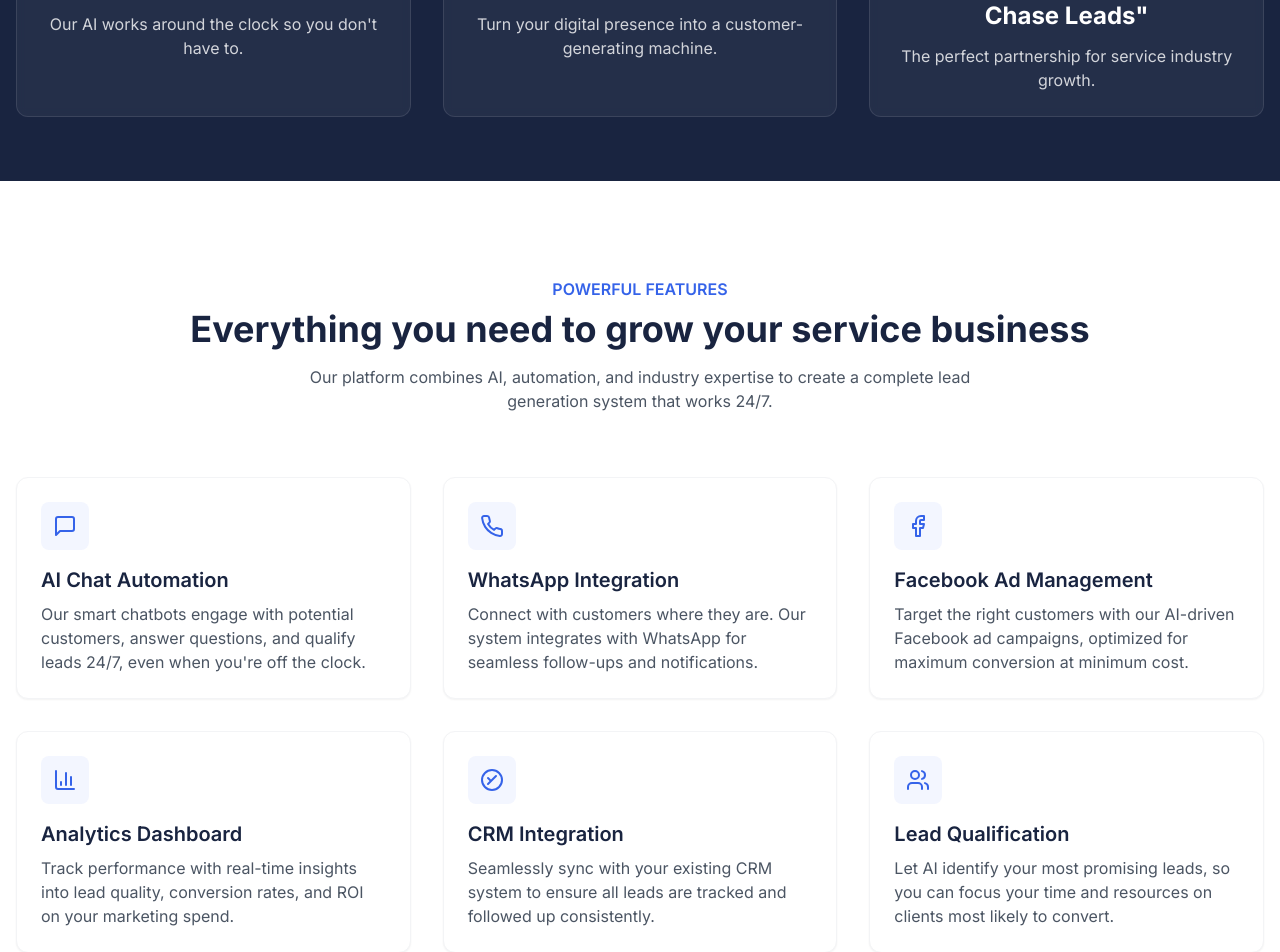
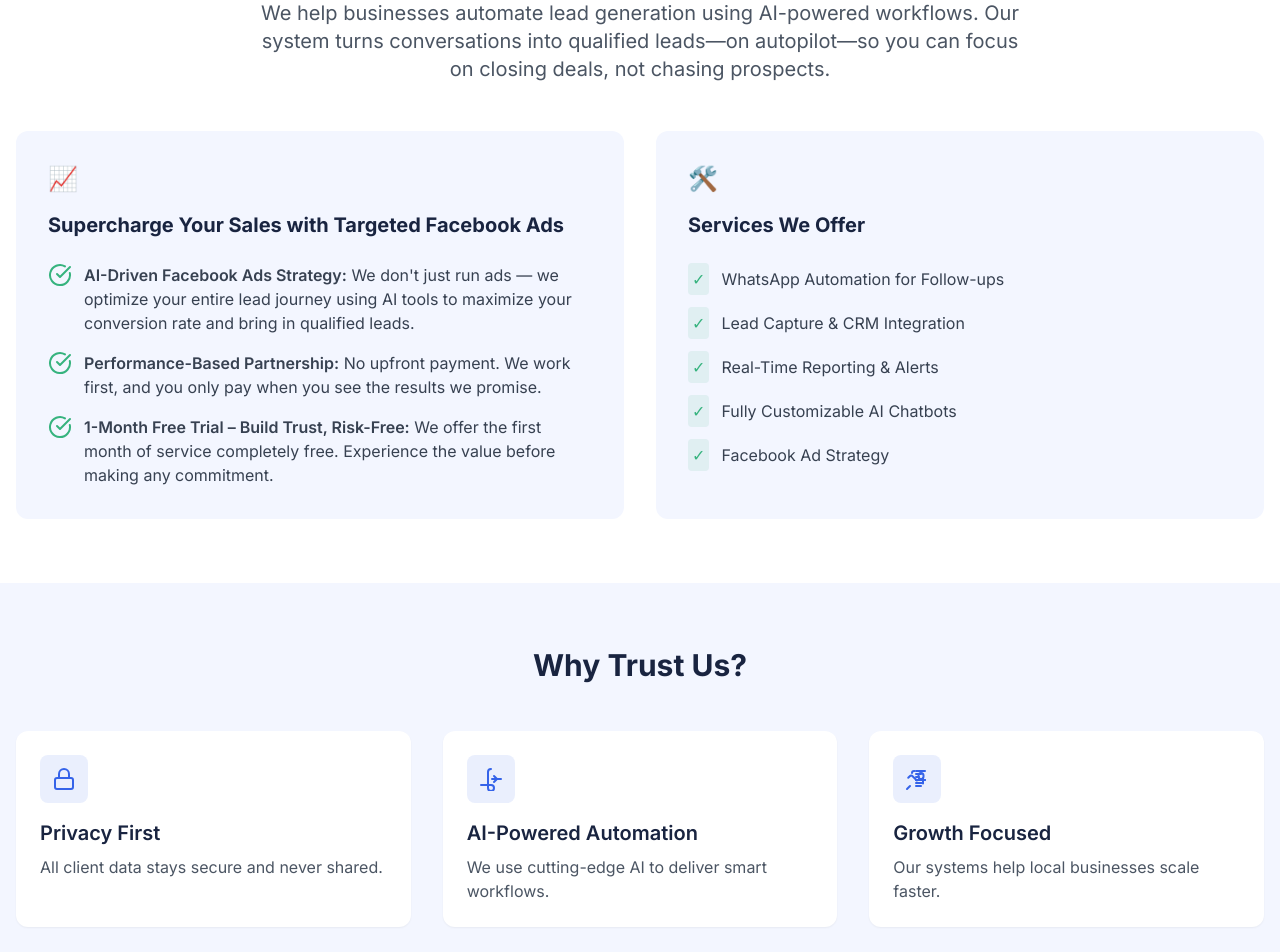
Before and after one commit to joe-webservices/w-0730, a React (Vite) app: page / in a window 1280 px wide. Shown: the part 840-1792 px from the top of the page. Built offline with nearby package versions, Linux system fonts and the light colour scheme.

Commit message:
Update homepage content and about us section.
Update the homepage with new content, including the "About Us" section, and contact information.

```diff
--- a/src/App.tsx
+++ b/src/App.tsx
@@ -5,6 +5,7 @@ import { TooltipProvider } from "@/components/ui/tooltip";
 import { QueryClient, QueryClientProvider } from "@tanstack/react-query";
 import { BrowserRouter, Routes, Route } from "react-router-dom";
 import Index from "./pages/Index";
+import About from "./pages/About";
 import Chat from "./pages/Chat";
 import NotFound from "./pages/NotFound";
 
@@ -18,6 +19,7 @@ const App = () => (
       <BrowserRouter>
         <Routes>
           <Route path="/" element={<Index />} />
+          <Route path="/about" element={<About />} />
           <Route path="/chat" element={<Chat />} />
           {/* ADD ALL CUSTOM ROUTES ABOVE THE CATCH-ALL "*" ROUTE */}
           <Route path="*" element={<NotFound />} />
--- a/src/pages/Index.tsx
+++ b/src/pages/Index.tsx
@@ -5,36 +5,29 @@ import ButtonPrimary from '@/components/ButtonPrimary';
 import ButtonSecondary from '@/components/ButtonSecondary';
 import Logo from '@/components/Logo';
 
-// New brand colors:
-// Primary: #3563E9 (bright blue)
-// Secondary: #36B37E (green)
-// Accent: #FFB620 (amber)
-// Dark: #192440
-// Light: #F3F6FF
-
 const Index = () => {
   return (
     <div className="flex flex-col min-h-screen bg-white text-gray-800 overflow-x-hidden">
       {/* Header */}
       <header className="w-full bg-white border-b border-gray-100 sticky top-0 z-50">
         <div className="max-w-7xl mx-auto px-4 py-4 flex justify-between items-center">
-          <div className="flex items-center gap-2">
-            <div className="bg-[#3563E9] text-white p-2 rounded-lg">
-              <Zap size={24} />
-            </div>
-            <span className="text-[#192440] text-2xl font-bold">AutoLead</span>
-            <span className="text-[#3563E9] text-2xl font-bold">Systems</span>
-          </div>
+          <Logo />
           <nav className="hidden md:flex items-center gap-8">
-            <a href="#features" className="text-gray-600 hover:text-[#3563E9] font-medium transition-colors">Features</a>
-            <a href="#testimonials" className="text-gray-600 hover:text-[#3563E9] font-medium transition-colors">Testimonials</a>
-            <a href="#about" className="text-gray-600 hover:text-[#3563E9] font-medium transition-colors">About Us</a>
+            <Link to="/" className="text-[#3563E9] font-medium">Home</Link>
+            <Link to="/about" className="text-gray-600 hover:text-[#3563E9] font-medium transition-colors">About us</Link>
           </nav>
           <ButtonPrimary className="bg-[#3563E9] hover:bg-[#2854d8]">
             Get Started Free
           </ButtonPrimary>
         </div>
       </header>
+
+      {/* Banner */}
+      <div className="w-full bg-[#F3F6FF] py-2">
+        <p className="text-center text-sm text-gray-600">
+          This site is a quick demo — no charge, no commitment
+        </p>
+      </div>
 
       {/* Hero Section */}
       <section className="w-full pt-16 pb-24 px-4 bg-gradient-to-br from-[#F3F6FF] to-white">
@@ -132,9 +125,144 @@ const Index = () => {
         </div>
       </section>
 
-      {/* Taglines Section - Updated with new taglines */}
-      <section className="w-full py-16 bg-[#192440] text-white">
-        <div className="max-w-7xl mx-auto px-4">
+      {/* What We Do Section */}
+      <section className="w-full py-16 px-4 bg-white">
+        <div className="max-w-7xl mx-auto">
+          <div className="text-center mb-12">
+            <h2 className="text-3xl font-bold text-[#192440]">What We Actually Do</h2>
+            <p className="mt-4 text-xl text-gray-600 max-w-3xl mx-auto">
+              We help businesses automate lead generation using AI-powered workflows. Our system turns conversations into qualified leads—on autopilot—so you can focus on closing deals, not chasing prospects.
+            </p>
+          </div>
+
+          <div className="grid md:grid-cols-2 gap-8">
+            <div className="bg-[#F3F6FF] p-8 rounded-xl">
+              <div className="text-[#3563E9] text-2xl font-bold mb-4">📈</div>
+              <h3 className="text-xl font-bold text-[#192440] mb-3">Supercharge Your Sales with Targeted Facebook Ads</h3>
+
+              <div className="space-y-4 mt-6">
+                <div className="flex gap-3">
+                  <CheckCircle size={24} className="text-[#36B37E] shrink-0" />
+                  <p className="text-gray-700">
+                    <span className="font-semibold">AI-Driven Facebook Ads Strategy:</span> We don't just run ads — we optimize your entire lead journey using AI tools to maximize your conversion rate and bring in qualified leads.
+                  </p>
+                </div>
+
+                <div className="flex gap-3">
+                  <CheckCircle size={24} className="text-[#36B37E] shrink-0" />
+                  <p className="text-gray-700">
+                    <span className="font-semibold">Performance-Based Partnership:</span> No upfront payment. We work first, and you only pay when you see the results we promise.
+                  </p>
+                </div>
+
+                <div className="flex gap-3">
+                  <CheckCircle size={24} className="text-[#36B37E] shrink-0" />
+                  <p className="text-gray-700">
+                    <span className="font-semibold">1-Month Free Trial – Build Trust, Risk-Free:</span> We offer the first month of service completely free. Experience the value before making any commitment.
+                  </p>
+                </div>
+              </div>
+            </div>
+
+            <div className="bg-[#F3F6FF] p-8 rounded-xl">
+              <div className="text-[#3563E9] text-2xl font-bold mb-4">🛠️</div>
+              <h3 className="text-xl font-bold text-[#192440] mb-3">Services We Offer</h3>
+
+              <div className="space-y-3 mt-6">
+                <div className="flex items-center gap-3">
+                  <div className="bg-[#36B37E]/10 text-[#36B37E] p-1 rounded">✓</div>
+                  <p className="text-gray-700">WhatsApp Automation for Follow-ups</p>
+                </div>
+
+                <div className="flex items-center gap-3">
+                  <div className="bg-[#36B37E]/10 text-[#36B37E] p-1 rounded">✓</div>
+                  <p className="text-gray-700">Lead Capture & CRM Integration</p>
+                </div>
+
+                <div className="flex items-center gap-3">
+                  <div className="bg-[#36B37E]/10 text-[#36B37E] p-1 rounded">✓</div>
+                  <p className="text-gray-700">Real-Time Reporting & Alerts</p>
+                </div>
+
+                <div className="flex items-center gap-3">
+                  <div className="bg-[#36B37E]/10 text-[#36B37E] p-1 rounded">✓</div>
+                  <p className="text-gray-700">Fully Customizable AI Chatbots</p>
+                </div>
+
+                <div className="flex items-center gap-3">
+                  <div className="bg-[#36B37E]/10 text-[#36B37E] p-1 rounded">✓</div>
+                  <p className="text-gray-700">Facebook Ad Strategy</p>
+                </div>
+              </div>
+            </div>
+          </div>
+        </div>
+      </section>
+
+      {/* Why Trust Us Section */}
+      <section className="w-full py-16 px-4 bg-[#F3F6FF]">
+        <div className="max-w-7xl mx-auto">
+          <div className="text-center mb-12">
+            <h2 className="text-3xl font-bold text-[#192440]">Why Trust Us?</h2>
+          </div>
+
+          <div className="grid md:grid-cols-3 gap-8">
+            <div className="bg-white p-6 rounded-xl shadow-sm">
+              <div className="w-12 h-12 bg-[#3563E9]/10 rounded-lg flex items-center justify-center mb-4">
+                <svg xmlns="http://www.w3.org/2000/svg" width="24" height="24" viewBox="0 0 24 24" fill="none" stroke="currentColor" strokeWidth="2" strokeLinecap="round" strokeLinejoin="round" className="text-[#3563E9]">
+                  <rect width="18" height="11" x="3" y="11" rx="2" ry="2"></rect>
+                  <path d="M7 11V7a5 5 0 0 1 10 0v4"></path>
+                </svg>
+              </div>
+              <h3 className="text-xl font-semibold mb-2 text-[#192440]">Privacy First</h3>
+              <p className="text-gray-600">
+                All client data stays secure and never shared.
+              </p>
+            </div>
+
+            <div className="bg-white p-6 rounded-xl shadow-sm">
+              <div className="w-12 h-12 bg-[#3563E9]/10 rounded-lg flex items-center justify-center mb-4">
+                <svg xmlns="http://www.w3.org/2000/svg" width="24" height="24" viewBox="0 0 24 24" fill="none" stroke="currentColor" strokeWidth="2" strokeLinecap="round" strokeLinejoin="round" className="text-[#3563E9]">
+                  <path d="M12 2a3 3 0 0 0-3 3v16a3 3 0 0 0 3 3 3 3 0 0 0 3-3 3 3 0 0 0-3-3H2"></path>
+                  <path d="M22 12h-9"></path>
+                  <path d="m15 15 3-3-3-3"></path>
+                </svg>
+              </div>
+              <h3 className="text-xl font-semibold mb-2 text-[#192440]">AI-Powered Automation</h3>
+              <p className="text-gray-600">
+                We use cutting-edge AI to deliver smart workflows.
+              </p>
+            </div>
+
+            <div className="bg-white p-6 rounded-xl shadow-sm">
+              <div className="w-12 h-12 bg-[#3563E9]/10 rounded-lg flex items-center justify-center mb-4">
+                <svg xmlns="http://www.w3.org/2000/svg" width="24" height="24" viewBox="0 0 24 24" fill="none" stroke="currentColor" strokeWidth="2" strokeLinecap="round" strokeLinejoin="round" className="text-[#3563E9]">
+                  <path d="m2 22 3-3"></path>
+                  <path d="M11 13h9"></path>
+                  <path d="M18 16.5V11"></path>
+                  <path d="M18.5 8.5a2.5 2.5 0 0 0-5 0v1a2.5 2.5 0 0 0 5 0Z"></path>
+                  <path d="M7 6c0-1.1.9-2 2-2h.5"></path>
+                  <path d="M11 4h9"></path>
+                  <path d="M11 7h5"></path>
+                  <path d="M11 10h3"></path>
+                  <path d="M11 13h9"></path>
+                  <path d="M11 16h7"></path>
+                  <path d="M11 19h5"></path>
+                  <path d="m3.23 10.73 1.54-1.54a2 2 0 0 1 2.83 0l4.27 4.27"></path>
+                </svg>
+              </div>
+              <h3 className="text-xl font-semibold mb-2 text-[#192440]">Growth Focused</h3>
+              <p className="text-gray-600">
+                Our systems help local businesses scale faster.
+              </p>
+            </div>
+          </div>
+        </div>
+      </section>
+
+      {/* Taglines Section - New section with the 3 taglines */}
+      <section className="w-full py-16 px-4 bg-[#192440] text-white">
+        <div className="max-w-7xl mx-auto">
           <div className="grid grid-cols-1 md:grid-cols-3 gap-8">
             <div className="flex flex-col items-center text-center p-6 border border-white/10 rounded-xl bg-white/5 backdrop-blur-sm">
               <h3 className="text-2xl font-bold mb-3">"From Click to Customer — Automatically"</h3>
@@ -152,90 +280,7 @@ const Index = () => {
         </div>
       </section>
 
-      {/* Features Section */}
-      <section id="features" className="w-full py-24 px-4">
-        <div className="max-w-7xl mx-auto">
-          <div className="text-center mb-16">
-            <span className="text-[#3563E9] font-semibold">POWERFUL FEATURES</span>
-            <h2 className="text-4xl font-bold mt-2 text-[#192440]">Everything you need to grow your service business</h2>
-            <p className="mt-4 text-gray-600 max-w-2xl mx-auto">
-              Our platform combines AI, automation, and industry expertise to create a complete lead generation system that works 24/7.
-            </p>
-          </div>
-
-          <div className="grid grid-cols-1 md:grid-cols-2 lg:grid-cols-3 gap-8">
-            <div className="bg-white p-6 rounded-xl shadow-sm border border-gray-100">
-              <div className="w-12 h-12 bg-[#F3F6FF] rounded-lg flex items-center justify-center mb-4">
-                <MessageSquare size={24} className="text-[#3563E9]" />
-              </div>
-              <h3 className="text-xl font-semibold mb-2 text-[#192440]">AI Chat Automation</h3>
-              <p className="text-gray-600">
-                Our smart chatbots engage with potential customers, answer questions, and qualify leads 24/7, even when you're off the clock.
-              </p>
-            </div>
-
-            <div className="bg-white p-6 rounded-xl shadow-sm border border-gray-100">
-              <div className="w-12 h-12 bg-[#F3F6FF] rounded-lg flex items-center justify-center mb-4">
-                <svg xmlns="http://www.w3.org/2000/svg" width="24" height="24" viewBox="0 0 24 24" fill="none" stroke="currentColor" strokeWidth="2" strokeLinecap="round" strokeLinejoin="round" className="text-[#3563E9]">
-                  <path d="M22 16.92v3a2 2 0 0 1-2.18 2 19.79 19.79 0 0 1-8.63-3.07 19.5 19.5 0 0 1-6-6 19.79 19.79 0 0 1-3.07-8.67A2 2 0 0 1 4.11 2h3a2 2 0 0 1 2 1.72 12.84 12.84 0 0 0 .7 2.81 2 2 0 0 1-.45 2.11L8.09 9.91a16 16 0 0 0 6 6l1.27-1.27a2 2 0 0 1 2.11-.45 12.84 12.84 0 0 0 2.81.7A2 2 0 0 1 22 16.92z"></path>
-                </svg>
-              </div>
-              <h3 className="text-xl font-semibold mb-2 text-[#192440]">WhatsApp Integration</h3>
-              <p className="text-gray-600">
-                Connect with customers where they are. Our system integrates with WhatsApp for seamless follow-ups and notifications.
-              </p>
-            </div>
-
-            <div className="bg-white p-6 rounded-xl shadow-sm border border-gray-100">
-              <div className="w-12 h-12 bg-[#F3F6FF] rounded-lg flex items-center justify-center mb-4">
-                <svg xmlns="http://www.w3.org/2000/svg" width="24" height="24" viewBox="0 0 24 24" fill="none" stroke="currentColor" strokeWidth="2" strokeLinecap="round" strokeLinejoin="round" className="text-[#3563E9]">
-                  <path d="M18 2h-3a5 5 0 0 0-5 5v3H7v4h3v8h4v-8h3l1-4h-4V7a1 1 0 0 1 1-1h3z"></path>
-                </svg>
-              </div>
-              <h3 className="text-xl font-semibold mb-2 text-[#192440]">Facebook Ad Management</h3>
-              <p className="text-gray-600">
-                Target the right customers with our AI-driven Facebook ad campaigns, optimized for maximum conversion at minimum cost.
-              </p>
-            </div>
-
-            <div className="bg-white p-6 rounded-xl shadow-sm border border-gray-100">
-              <div className="w-12 h-12 bg-[#F3F6FF] rounded-lg flex items-center justify-center mb-4">
-                <BarChart3 size={24} className="text-[#3563E9]" />
-              </div>
-              <h3 className="text-xl font-semibold mb-2 text-[#192440]">Analytics Dashboard</h3>
-              <p className="text-gray-600">
-                Track performance with real-time insights into lead quality, conversion rates, and ROI on your marketing spend.
-              </p>
-            </div>
-
-            <div className="bg-white p-6 rounded-xl shadow-sm border border-gray-100">
-              <div className="w-12 h-12 bg-[#F3F6FF] rounded-lg flex items-center justify-center mb-4">
-                <svg xmlns="http://www.w3.org/2000/svg" width="24" height="24" viewBox="0 0 24 24" fill="none" stroke="currentColor" strokeWidth="2" strokeLinecap="round" strokeLinejoin="round" className="text-[#3563E9]">
-                  <circle cx="12" cy="12" r="10"></circle>
-                  <path d="m16 8-2 2-6 6"></path>
-                  <path d="m8 10 2 2"></path>
-                </svg>
-              </div>
-              <h3 className="text-xl font-semibold mb-2 text-[#192440]">CRM Integration</h3>
-              <p className="text-gray-600">
-                Seamlessly sync with your existing CRM system to ensure all leads are tracked and followed up consistently.
-              </p>
-            </div>
-
-            <div className="bg-white p-6 rounded-xl shadow-sm border border-gray-100">
-              <div className="w-12 h-12 bg-[#F3F6FF] rounded-lg flex items-center justify-center mb-4">
-                <Users size={24} className="text-[#3563E9]" />
-              </div>
-              <h3 className="text-xl font-semibold mb-2 text-[#192440]">Lead Qualification</h3>
-              <p className="text-gray-600">
-                Let AI identify your most promising leads, so you can focus your time and resources on clients most likely to convert.
-              </p>
-            </div>
-          </div>
-        </div>
-      </section>
-
-      {/* Testimonial Section - Updated testimonials */}
+      {/* Testimonial Section - Updated with new testimonial */}
       <section id="testimonials" className="w-full py-24 px-4 bg-[#F3F6FF]">
         <div className="max-w-7xl mx-auto">
           <div className="text-center mb-16">
@@ -283,54 +328,7 @@ const Index = () => {
         </div>
       </section>
 
-      {/* About Us Section - Updated content */}
-      <section id="about" className="w-full py-24 px-4">
-        <div className="max-w-7xl mx-auto flex flex-col lg:flex-row items-center gap-16">
-          <div className="lg:w-1/2 relative">
-            <div className="bg-[#3563E9] w-full h-80 rounded-2xl overflow-hidden relative">
-              <div className="absolute inset-0 bg-[url('https://images.unsplash.com/photo-1600880292089-90a7e086ee0c?ixlib=rb-1.2.1&auto=format&fit=crop&w=1000&q=80')] bg-cover bg-center opacity-20 mix-blend-overlay"></div>
-              <div className="absolute inset-0 flex flex-col justify-center items-center text-white p-8 text-center">
-                <h3 className="text-3xl font-bold mb-4">Our Mission</h3>
-                <p className="text-lg">
-                  To empower service businesses with AI technology that was previously only available to large corporations, leveling the playing field and driving growth.
-                </p>
-              </div>
-            </div>
-            <div className="absolute -bottom-8 -right-8 w-64 h-64 bg-[#FFB620]/20 rounded-full blur-3xl -z-10"></div>
-          </div>
-
-          <div className="lg:w-1/2">
-            <span className="text-[#3563E9] font-semibold">ABOUT AUTOLEAD SYSTEMS</span>
-            <h2 className="text-4xl font-bold mt-2 mb-6 text-[#192440]">Your automated growth partner</h2>
-            <p className="text-gray-700 mb-4">
-              We're AutoLead Systems — your automated growth partner. We help service-based businesses like yours turn conversations into customers using AI chatbots, smart ads, and instant follow-ups.
-            </p>
-            <p className="text-gray-700 mb-6">
-              From the first click to the final payment, we automate every step — so you can focus on what you do best. Our platform combines cutting-edge AI technology with deep industry knowledge to create automated lead generation systems that work specifically for electricians, plumbers, HVAC technicians, and other service providers.
-            </p>
-            <div className="grid grid-cols-2 gap-4">
-              <div className="flex items-center gap-2">
-                <CheckCircle size={20} className="text-[#36B37E]" />
-                <span className="text-gray-700">Founded in 2019</span>
-              </div>
-              <div className="flex items-center gap-2">
-                <CheckCircle size={20} className="text-[#36B37E]" />
-                <span className="text-gray-700">15,000+ businesses helped</span>
-              </div>
-              <div className="flex items-center gap-2">
-                <CheckCircle size={20} className="text-[#36B37E]" />
-                <span className="text-gray-700">97% client satisfaction</span>
-              </div>
-              <div className="flex items-center gap-2">
-                <CheckCircle size={20} className="text-[#36B37E]" />
-                <span className="text-gray-700">Industry specialized AI</span>
-              </div>
-            </div>
-          </div>
-        </div>
-      </section>
-
-      {/* CTA Section - Updated with new CTA */}
+      {/* CTA Section */}
       <section className="w-full py-20 px-4 bg-[#192440] text-white">
         <div className="max-w-4xl mx-auto text-center">
           <h2 className="text-4xl md:text-5xl font-bold mb-6">Ready to transform your business growth?</h2>
@@ -416,9 +414,9 @@ const Index = () => {
               © 2025 AutoLead Systems. All rights reserved.
             </p>
             <div className="flex gap-6">
-              <a href="#" className="text-gray-500 text-sm hover:text-[#3563E9]">Privacy Policy</a>
-              <a href="#" className="text-gray-500 text-sm hover:text-[#3563E9]">Terms of Service</a>
-              <a href="#" className="text-gray-500 text-sm hover:text-[#3563E9]">Cookie Policy</a>
+              <Link to="/privacy" className="text-gray-500 text-sm hover:text-[#3563E9]">Privacy Policy</Link>
+              <Link to="/terms" className="text-gray-500 text-sm hover:text-[#3563E9]">Terms of Service</Link>
+              <Link to="/contact" className="text-gray-500 text-sm hover:text-[#3563E9]">Contact Us</Link>
             </div>
           </div>
         </div>
```
Also changed, not shown: src/pages/About.tsx (added, +78 -0 lines).
